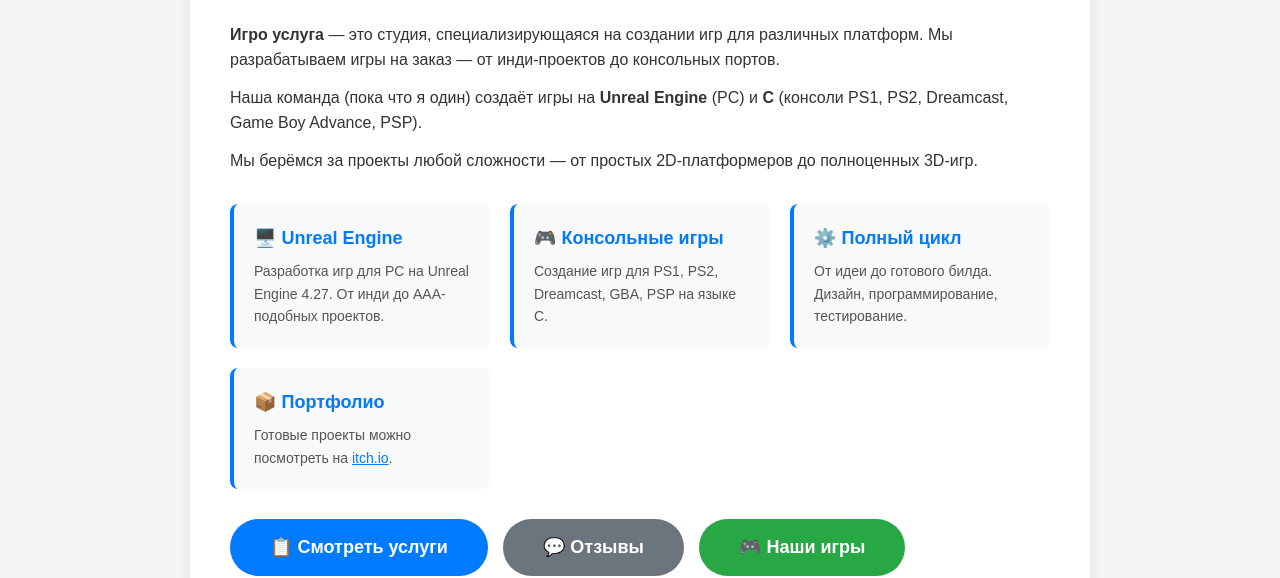
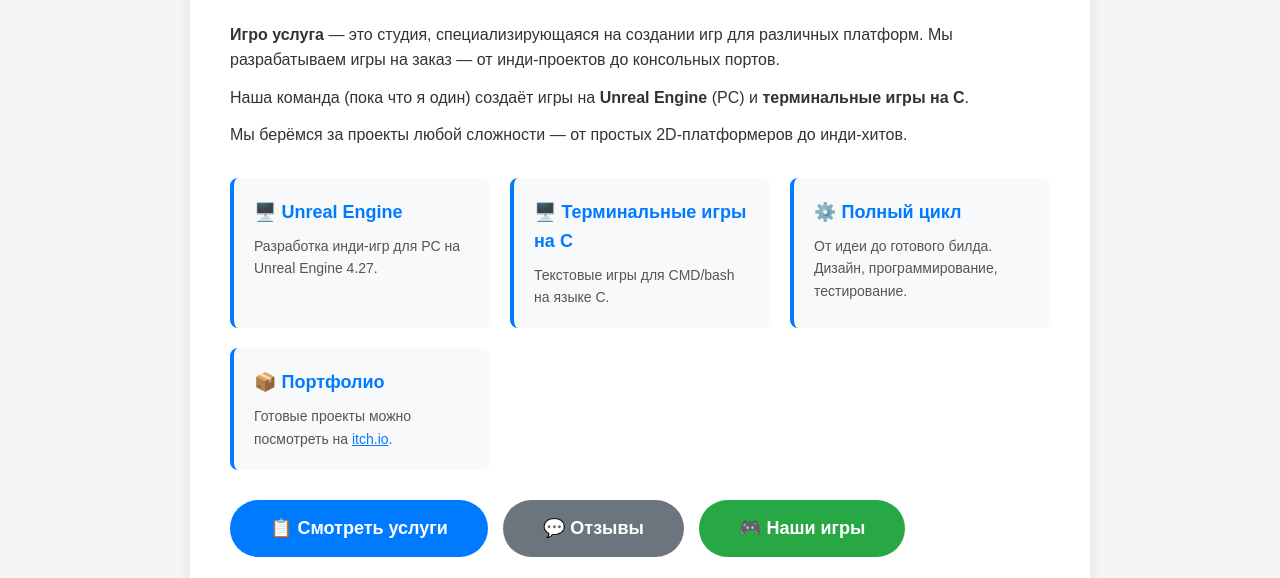
Before and after one commit to SavvaGD/igrousluga, a plain HTML site: page index.html in a window 1280 px wide. Shown: the part 255-833 px from the top of the page. Drawn offline with Linux system fonts and the light colour scheme.

Commit message:
Update index.html

```diff
--- a/index.html
+++ b/index.html
@@ -65,18 +65,18 @@
 
             <div class="description">
                 <p><strong>Игро услуга</strong> — это студия, специализирующаяся на создании игр для различных платформ. Мы разрабатываем игры на заказ — от инди-проектов до консольных портов.</p>
-                <p>Наша команда (пока что я один) создаёт игры на <strong>Unreal Engine</strong> (PC) и <strong>C</strong> (консоли PS1, PS2, Dreamcast, Game Boy Advance, PSP).</p>
-                <p>Мы берёмся за проекты любой сложности — от простых 2D-платформеров до полноценных 3D-игр.</p>
+                <p>Наша команда (пока что я один) создаёт игры на <strong>Unreal Engine</strong> (PC) и <strong>терминальные игры на C</strong>.</p>
+                <p>Мы берёмся за проекты любой сложности — от простых 2D-платформеров до инди-хитов.</p>
             </div>
 
             <div class="features">
                 <div class="feature">
                     <h3>🖥️ Unreal Engine</h3>
-                    <p>Разработка игр для PC на Unreal Engine 4.27. От инди до AAA-подобных проектов.</p>
+                    <p>Разработка инди-игр для PC на Unreal Engine 4.27.</p>
                 </div>
                 <div class="feature">
-                    <h3>🎮 Консольные игры</h3>
-                    <p>Создание игр для PS1, PS2, Dreamcast, GBA, PSP на языке C.</p>
+                    <h3>🖥️ Терминальные игры на C</h3>
+                    <p>Текстовые игры для CMD/bash на языке C.</p>
                 </div>
                 <div class="feature">
                     <h3>⚙️ Полный цикл</h3>
```
